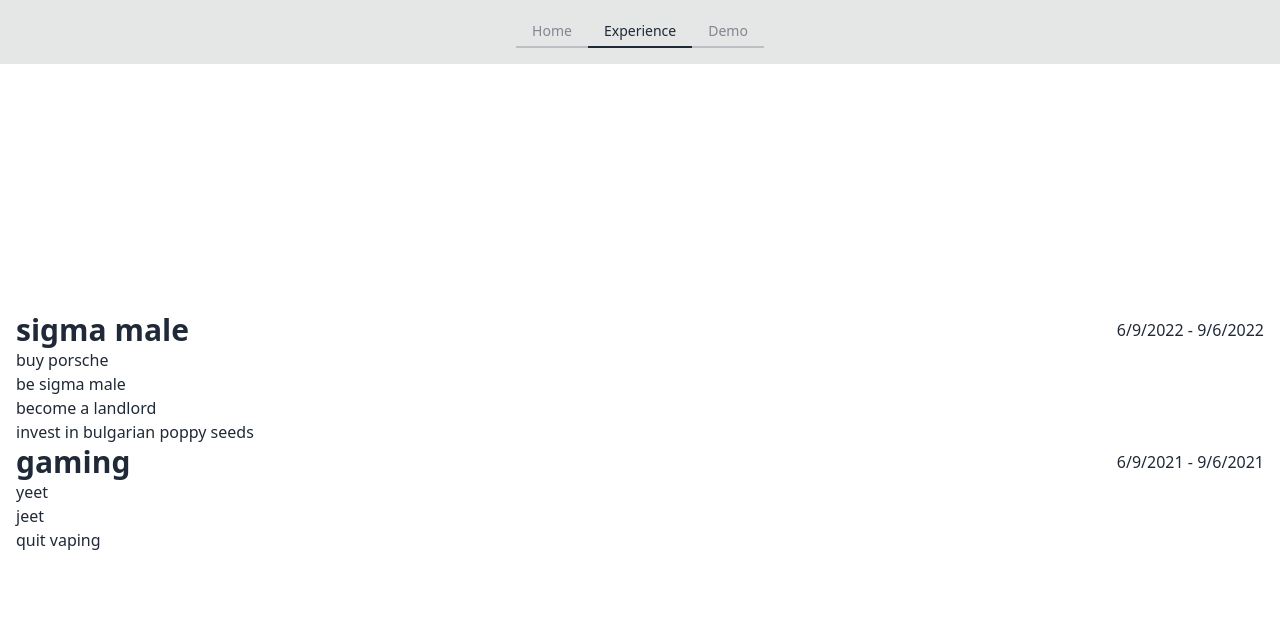
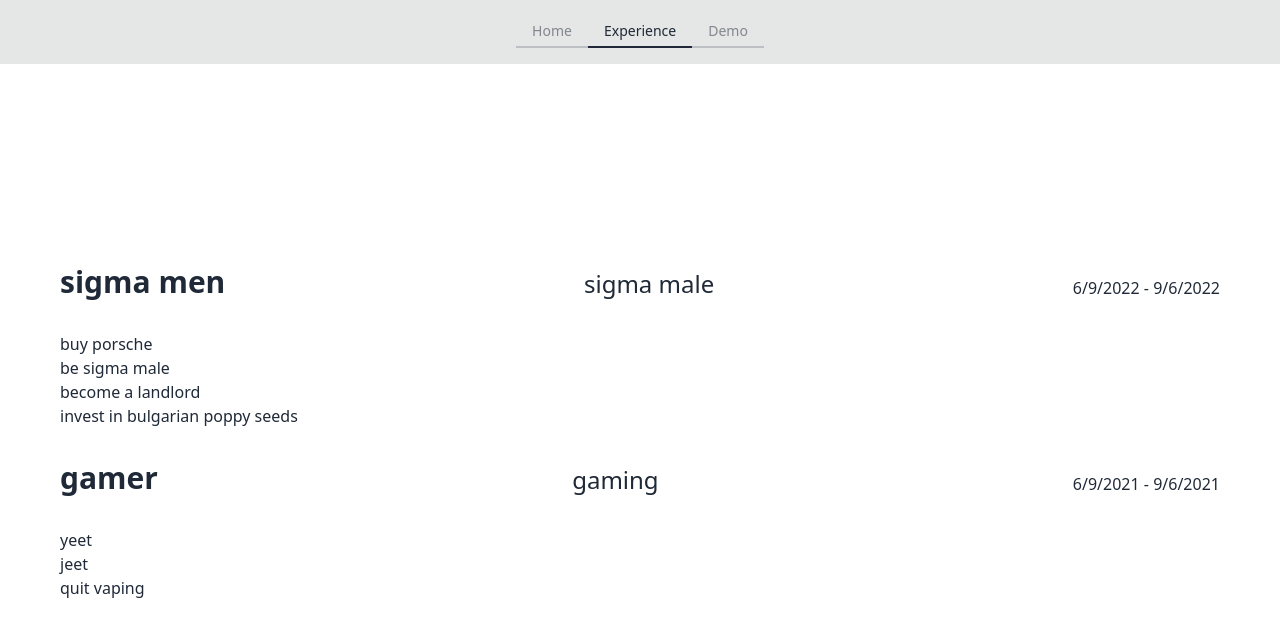
Before and after one commit to jackfrate/personal-site, a Next.js app: page / in a window 1280 px wide. Shown: the top 636 px of the page. Built offline with nearby package versions, Linux system fonts and the light colour scheme.

Commit message:
finish basic experience layout

```diff
--- a/src/components/experience.tsx
+++ b/src/components/experience.tsx
@@ -33,19 +33,20 @@ const jobItems: JobItem[] = [
 ];
 
 const Experience = () => {
-
   return (
     <div className="hero h-full w-screen grow bg-base-100">
-      <div className="hero-content relative flex h-full w-full flex-col lg:gap-16">
-        {/* job desc */}
-        <div className="space-between relative flex w-full flex-col">
+      <div className="hero-content relative flex h-full w-full flex-col overflow-y-scroll lg:gap-16">
+        <div className="space-between relative flex w-full  flex-col gap-8 px-11">
           {jobItems.map((jobItem) => (
             <>
-              <div className="flex min-w-full flex-row items-center justify-between">
-                <h1 className="text-3xl font-bold">{jobItem.jobTitle}</h1>
-                <p>
-                  {jobItem.startDate} - {jobItem.endDate}
-                </p>
+              <div className="flex min-w-full flex-row items-end justify-between">
+                <h1 className="text-3xl font-bold">{jobItem.companyName}</h1>
+                <p className="text-2xl">{jobItem.jobTitle}</p>
+                <div className="flex flex-col">
+                  <p>
+                    {jobItem.startDate} - {jobItem.endDate}
+                  </p>
+                </div>
               </div>
               <ul className="flex flex-col">
                 {jobItem.jobPoints.map((point) => (
```
